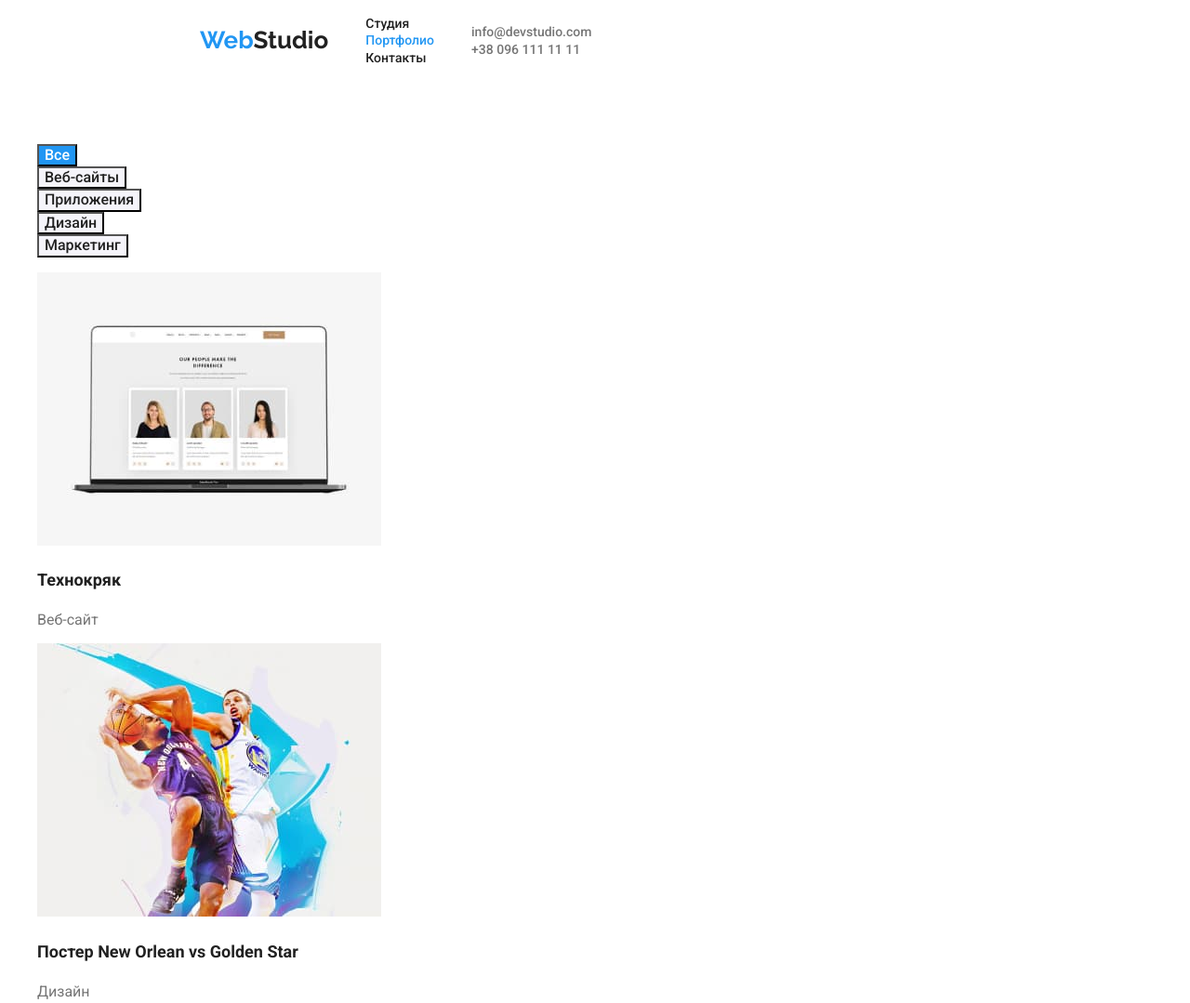
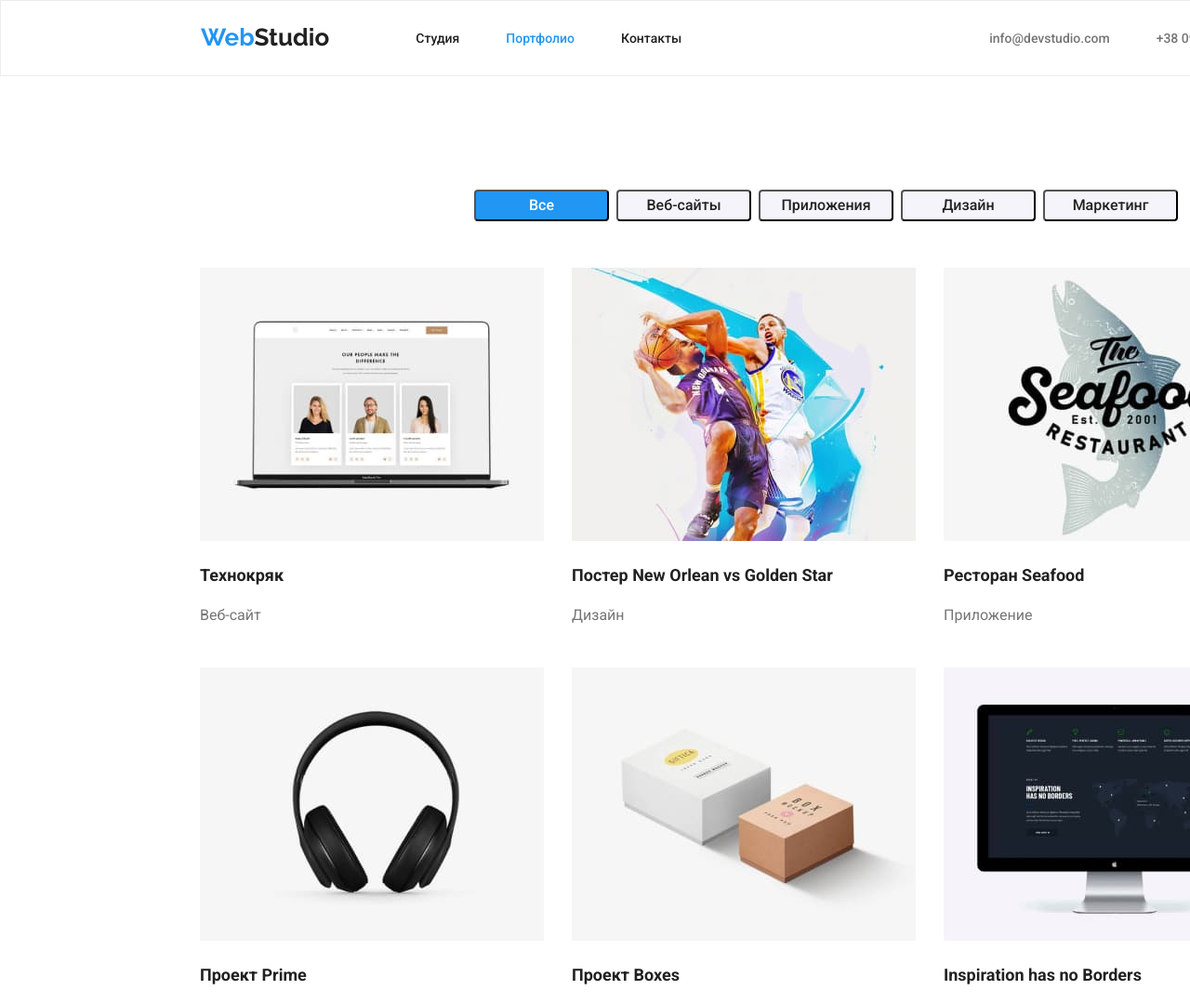
Before and after one commit to Vakula89/goit-markup-hw-03, a plain HTML site: page portfolio.html in a window 1280 px wide. Shown: the top 1079 px of the page at 93% size. Drawn offline with nearby package versions, Linux system fonts and the light colour scheme.

Commit message:
hw-3-8
Final

```diff
--- a/css/styles.css
+++ b/css/styles.css
@@ -11,6 +11,7 @@ body {
 .page-header {
   background-color: var(--wite-color);
   width: 1600px;
+  border: 1px solid #ececec;
 }
 .main-nav {
   display: flex;
--- a/css/styles.portfolio.css
+++ b/css/styles.portfolio.css
@@ -13,11 +13,13 @@ body {
 .page-header {
   background-color: var(--wite-color);
   width: 1600px;
+  border: 1px solid #ececec;
 }
 .main-nav {
   display: flex;
-  align-items: center;
+  align-items: baseline;
 }
+
 .container {
   width: 1200px;
   padding-left: 15px;
@@ -29,6 +31,8 @@ body {
   align-items: center;
 }
 .text-logo-header {
+  padding-top: 24px;
+  padding-bottom: 25px;
   font-family: "Raleway";
   font-style: normal;
   font-weight: 700;
@@ -39,17 +43,30 @@ body {
 .web-header {
   color: var(--hover-color);
 }
-h1 {
-  visibility: hidden;
-}
+
 ul {
   list-style: none;
 }
+.site-nav {
+  display: flex;
+  margin-left: 0;
+  margin-top: 0;
+  margin-bottom: 0;
+  padding-left: 93px;
+}
+.site-nav .item + .item {
+  padding-left: 50px;
+}
+
 a {
   text-decoration: none;
 }
 
-.link-header {
+.site-nav .link-header {
+  display: block;
+  padding-top: 32px;
+  padding-bottom: 32px;
+
   color: var(--accent-color);
   font-size: 14px;
   font-weight: 500;
@@ -59,11 +76,21 @@ a {
 .link-header:focus {
   color: var(--hover-color);
 }
-.current-link {
+.site-nav .current-link {
   color: var(--hover-color);
   font-size: 14px;
   font-weight: 500;
   line-height: 1, 14;
+}
+.auth-nav {
+  display: flex;
+  margin-left: 0;
+  margin-top: 0;
+  margin-bottom: 0;
+  padding-left: 331px;
+}
+.auth-nav .item + .item {
+  padding-left: 50px;
 }
 
 .link-info {
@@ -76,7 +103,37 @@ a {
 .link-info:focus {
   color: var(--hover-color);
 }
+
+h1 {
+  visibility: hidden;
+  margin-top: 0;
+  margin-bottom: 0;
+}
+.button-nav {
+  display: flex;
+  align-items: stretch;
+  margin-top: 0;
+  margin-bottom: 0;
+  margin-left: 295px;
+  margin-right: 294px;
+  padding-left: 0;
+  padding-top: 94px;
+}
+.button-nav .button-nav-button + .button-nav-button {
+  margin-left: 8px;
+}
+
+.button-nav .current {
+  background-color: var(--hover-color);
+  color: var(--wite-color);
+}
+
 .button {
+  display: inline-block;
+  border-radius: 4px;
+  padding: 6px 22px;
+  width: 145px;
+
   cursor: pointer;
   background: #f5f4fa;
   font-weight: 500;
@@ -90,15 +147,19 @@ a {
   background-color: var(--hover-color);
   color: var(--wite-color);
 }
-.current {
-  background-color: var(--hover-color);
-  color: var(--wite-color);
-  cursor: pointer;
-  font-weight: 500;
-  font-size: 16px;
-  line-height: 1, 63;
-  text-align: center;
+
+.text-flex {
+  display: flex;
+  flex-wrap: wrap;
+  padding-top: 50px;
+  padding-left: 0;
+  margin: -15px;
 }
+.flex-element {
+  width: 370px;
+  margin: 15px;
+}
+
 .text-title {
   font-weight: 700;
   font-size: 18px;
@@ -116,6 +177,7 @@ a {
 footer {
   background: #2f303a;
   width: 1600px;
+  margin-top: 94px;
 }
 .text-logo {
   display: inline-block;
--- a/portfolio.html
+++ b/portfolio.html
@@ -17,78 +17,80 @@
     <header class="page-header">
         <nav class="container main-nav">
             <a class="text-logo-header" href="#"> <span class="web-header">Web</span>Studio</a>
-            <ul>
-                <li><a href="./index.html" class="link-header">Студия</a></li>
-                <li><a href="./portfolio.html" class="current-link" class="link-header">Портфолио</a></li>
-                <li><a href="#" class="link-header">Контакты</a></li>
+            <ul class="site-nav">
+                <li class="item" ><a href="./index.html" class="link-header">Студия</a></li>
+                <li class="item" ><a href="./portfolio.html"class="link-header current-link">Портфолио</a></li>
+                <li class="item" ><a href="#" class="link-header">Контакты</a></li>
             </ul>
-        <ul>
-            <li><a href="mailto:info@devstudio.com" class="link-info">info@devstudio.com</a></li>
-            <li><a href="tel:+380961111111" class="link-info">+38 096 111 11 11</a></li>
+        <ul class="auth-nav">
+            <li class="item"><a href="mailto:info@devstudio.com" class="link-info">info@devstudio.com</a></li>
+            <li class="item"><a href="tel:+380961111111" class="link-info">+38 096 111 11 11</a></li>
         </ul>
         </nav>
     </header>
     <main>
+
+        <div class="container">
 <section>
     <h1>Портфоліо</h1>
-    <ul>
-        <li><button type="button" class="current" class="button"> Все </button></li>
-        <li><button type="button" class="button"> Веб-сайты</button></li>
-        <li><button type="button" class="button"> Приложения </button></li>
-        <li><button type="button" class="button"> Дизайн </button></li>
-        <li><button type="button" class="button"> Маркетинг </button></li>
+    <ul class="button-nav">
+        <li class="button-nav-button"><button type="button" class=" current button" > Все </button></li>
+        <li class="button-nav-button"><button type="button" class="button"> Веб-сайты</button></li>
+        <li class="button-nav-button"><button type="button" class="button"> Приложения </button></li>
+        <li class="button-nav-button"><button type="button" class="button"> Дизайн </button></li>
+        <li class="button-nav-button"><button type="button" class="button"> Маркетинг </button></li>
     </ul>
-    <ul>
-        <li>
+    <ul class="text-flex">
+        <li class="flex-element" >
             <a href="#">
             <img src="images/img-1-2.jpg" alt="img-1-2" width="370">
             <h2 class="text-title">Технокряк</h2>
             <p class="text-main">Веб-сайт</p>
             </a>
         </li>
-        <li><a href="#">
+        <li class="flex-element" ><a href="#">
             <img src="images/img-2-2.jpg" alt="img-2-2" width="370">
             <h2 class="text-title">Постер New Orlean vs Golden Star</h2>
             <p class="text-main">Дизайн</p>
             </a>
         </li>
-        <li><a href="#">
+        <li class="flex-element" ><a href="#">
             <img src="images/img-3-2.jpg" alt="img-3-2" width="370">
             <h2 class="text-title">Ресторан Seafood</h2>
             <p class="text-main">Приложение</p>
             </a>
         </li>
-        <li><a href="#">
+        <li class="flex-element" ><a href="#">
             <img src="images/img-4-2.jpg" alt="img-4-2" width="370">
             <h2 class="text-title">Проект Prime</h2>
             <p class="text-main">Маркетинг</p>
             </a>
         </li>
-        <li><a href="#">
+        <li class="flex-element" ><a href="#">
             <img src="images/img-5-2.jpg" alt="img-5-2" width="370">
             <h2 class="text-title">Проект Boxes</h2>
             <p class="text-main">Приложение</p>
             </a>
         </li>
-        <li><a href="#">
+        <li class="flex-element" ><a href="#">
             <img src="images/img-6-2.jpg" alt="img-6-2" width="370">
             <h2 class="text-title">Inspiration has no Borders</h2>
             <p class="text-main">Веб-сайт</p>
             </a>
         </li>
-        <li><a href="#">
+        <li class="flex-element" ><a href="#">
             <img src="images/img-7-2.jpg" alt="img-7-2" width="370">
             <h2 class="text-title">Издание Limited Edition</h2>
             <p class="text-main">Дизайн</p>
             </a>
         </li>
-        <li><a href="#">
+        <li class="flex-element" ><a href="#">
             <img src="images/img-8-2.jpg" alt="img-8-2" width="370">
             <h2 class="text-title">Проект LAB</h2>
             <p class="text-main">Маркетинг</p>
             </a>
         </li>
-        <li><a href="#">
+        <li class="flex-element" ><a href="#">
             <img src="images/img-9-2.jpg" alt="img-9-2" width="370">
             <h2 class="text-title">Growing Business</h2>
             <p class="text-main">Приложения</p>
@@ -96,6 +98,7 @@
         </li>
     </ul>
     </section>
+</div>
     </main>
 
 <footer>
```
